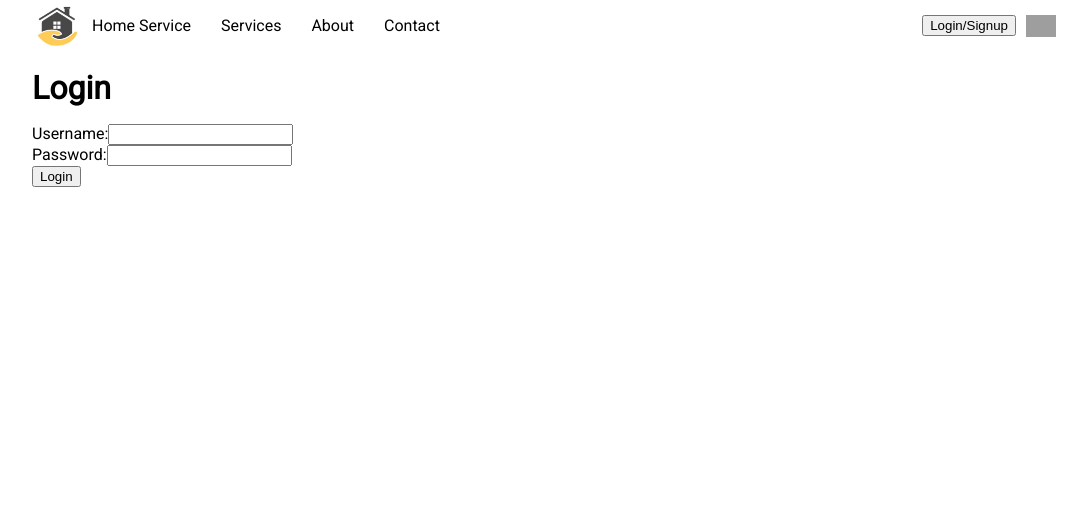
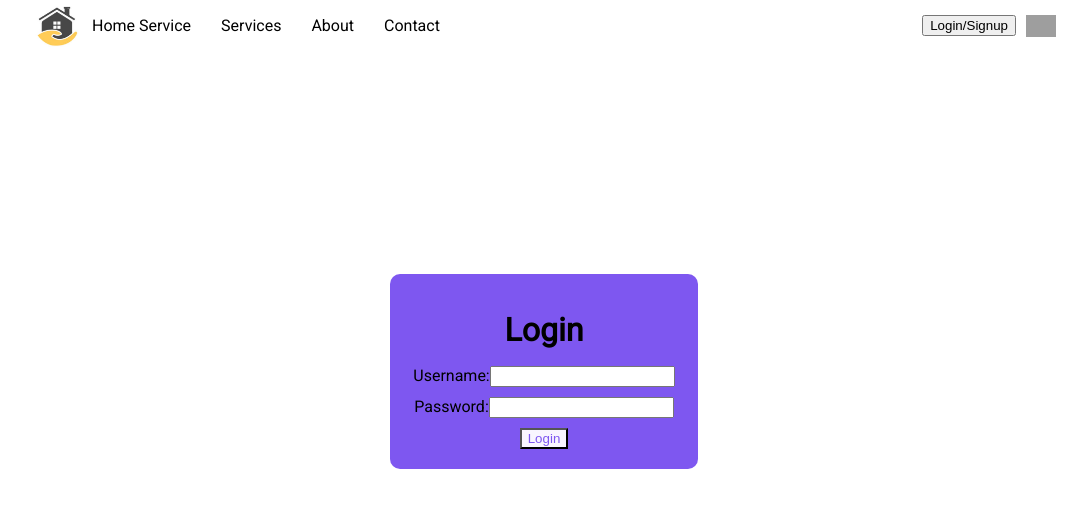
Before and after one commit to azegas/iamjunior-home-service, a React (Vite) app: page /login in a window 1280 px wide. Shown: the top 508 px of the page, without its empty margins (96-1183 px from the left). Built offline with nearby package versions, Linux system fonts and the light colour scheme; grey boxes are pictures that could not be loaded.

Commit message:
login form middle of the page

```diff
--- a/src/components/auth/LoginForm.jsx
+++ b/src/components/auth/LoginForm.jsx
@@ -1,5 +1,8 @@
-// src/components/auth/LoginForm.jsx
 import React, { useState } from 'react';
+import styles from './LoginForm.module.scss';
+import '../../styles/global.scss';
+
+
 
 const LoginForm = () => {
     const [username, setUsername] = useState('');
@@ -13,7 +16,8 @@ const LoginForm = () => {
     };
 
     return (
-        <div>
+        <div className={styles.login}>
+            <h1 className="title">Login</h1>
             <form onSubmit={handleSubmit}>
                 <div>
                     <label htmlFor="username">Username:</label>
--- a/src/components/auth/LoginForm.module.scss
+++ b/src/components/auth/LoginForm.module.scss
@@ -1,7 +1,26 @@
+@import '../../styles/variables.scss';
+
 .login {
-    margin-left: auto; /* Push login to the right */
-    background-color: var(--main-color);
-    color: white;
-    padding: 10px;
+    background-color: $primary-color;
+    padding: 20px;
     border-radius: 10px;
+    display: flex;
+    flex-direction: column;
+    justify-content: center;
+    align-items: center;
+    width: 30%;
+    margin: 0; /* No need for margin auto since we're using flexbox to center it */
+
+    form {
+        display: flex;
+        flex-direction: column;
+        gap: 10px;
+        align-items: center;
+    }
+
+    button {
+        background-color: $secondary-color;
+        color: $primary-color;
+        width: fit-content;
+    }
 }
--- a/src/hooks/use-fetch.jsx
+++ b/src/hooks/use-fetch.jsx
@@ -28,8 +28,6 @@ const useFetchFile = () => {
                     setErrors(newErrors);
                 }
 
-                console.log(newErrors);
-
                 setIsLoading(false); // Stop loading regardless of success or errors
             }, 500);
         };
--- a/src/pages/Login.jsx
+++ b/src/pages/Login.jsx
@@ -3,8 +3,7 @@ import '../styles/global.scss';
 
 const Login = () => {
     return (
-        <div className="container">
-            <h1 className="title">Login</h1>
+        <div className="container middleOfPage">
             <LoginForm />
         </div>
     );
--- a/src/styles/global.scss
+++ b/src/styles/global.scss
@@ -69,3 +69,10 @@ a {
   border-radius: 5px; /* Rounded corners */
   font-weight: bold; /* Make the text bold */
 }
+
+.middleOfPage {
+  display: flex;
+  justify-content: center;
+  align-items: center;
+  height: 80vh;
+}
```
